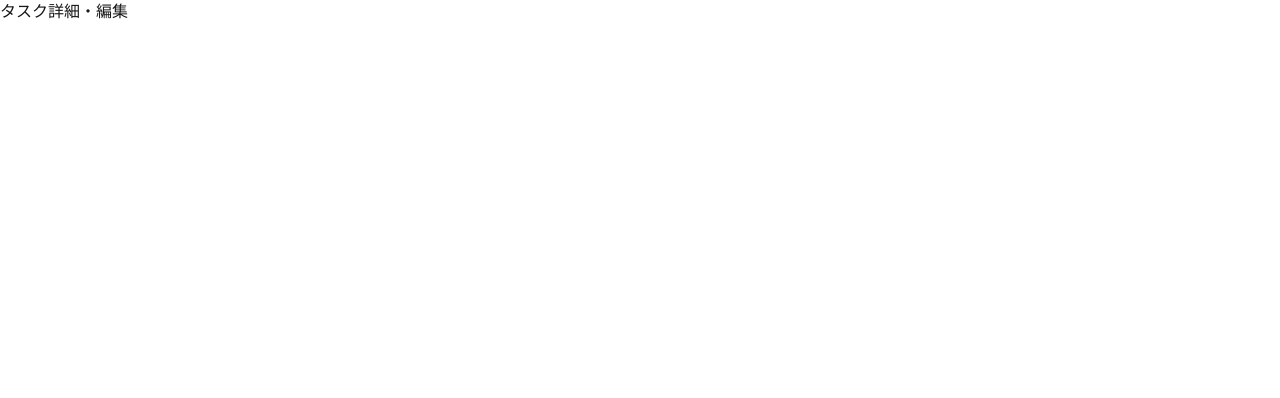
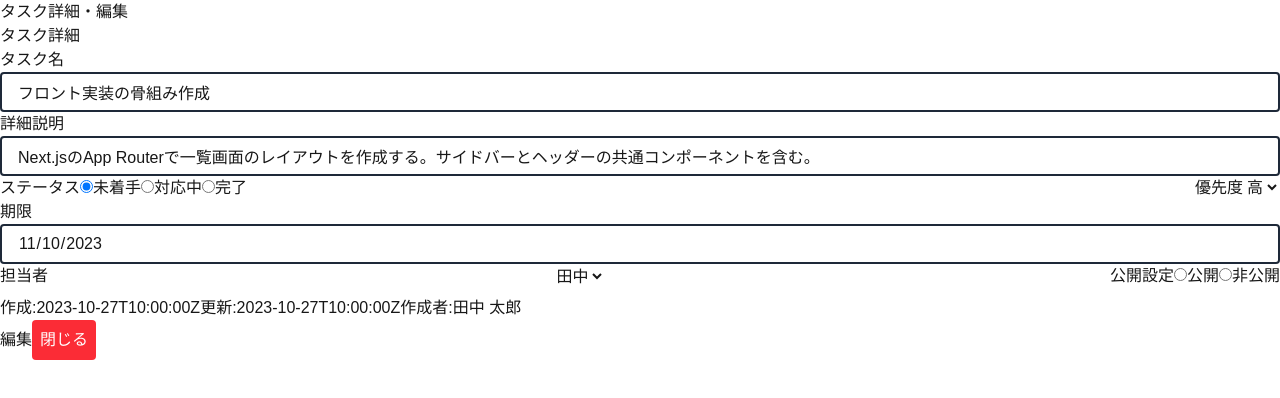
Before and after one commit to ayaito429/todo_system, a Next.js app in the folder frontend/: page /tasks/1 in a window 1280 px wide. Shown: the top 398 px of the page. Built offline with nearby package versions, Linux system fonts and the light colour scheme; no server answers.

Commit message:
編集ページの表示

```diff
--- /dev/null
+++ b/frontend/src/app/tasks/@modal/(.)[id]/TaskDetailModalClient.tsx
@@ -0,0 +1,35 @@
+import NewTaskModal from "@/src/components/NewTaskModal";
+import { Task } from "@/src/types/task";
+import { useRouter } from "next/navigation";
+
+type Props = {
+  task: Task;
+};
+
+export default function TaskDetailModalClient({ task }: Props) {
+  const router = useRouter();
+
+  if (!task) {
+    return (
+      <div className="bg-white p-6 rounded shadow-lg max-w-lg">
+        <p>タスクが見つかりません</p>
+        <button
+          type="button"
+          onClick={() => router.push("/tasks")}
+          className="mt-2 text-blue-600 underline"
+        >
+          一覧に戻る
+        </button>
+      </div>
+    );
+  }
+  return (
+    <div>
+      <NewTaskModal
+        task={task}
+        mode="view"
+        onClose={() => router.push("/tasks")}
+      />
+    </div>
+  );
+}
--- /dev/null
+++ b/frontend/src/app/tasks/[id]/TaskDetailView.tsx
@@ -0,0 +1,60 @@
+"use client";
+import NewTaskModal from "@/src/components/NewTaskModal";
+import { useTaskList } from "@/src/contexts/TaskListContent";
+import { getTasks } from "@/src/lib/api/tasks";
+import { Task } from "@/src/types/task";
+import { notFound, useParams, useRouter } from "next/navigation";
+import { useState, useMemo, useEffect } from "react";
+
+export default function TaskDetailView() {
+  const params = useParams();
+  const router = useRouter();
+  const { tasks } = useTaskList();
+
+  const id = Number(params.id);
+  const [fallbackTasks, setFallbackTasks] = useState<Task[]>([]);
+  const [loading, setLoading] = useState(false);
+
+  const taskFromContext = useMemo(
+    () => tasks.find((t) => t.id === id),
+    [tasks, id]
+  );
+
+  useEffect(() => {
+    if (taskFromContext || tasks.length > 0) return;
+    setLoading(true);
+    getTasks()
+      .then((all) => setFallbackTasks(all))
+      .finally(() => setLoading(false));
+  }, [taskFromContext, tasks.length]);
+
+  const task = taskFromContext ?? fallbackTasks.find((t) => t.id === id);
+
+  if (loading) return <p>読み込み中...</p>;
+
+  if (!task) {
+    return (
+      <div>
+        <p>タスクが見つかりません</p>
+        <button
+          type="button"
+          onClick={() => router.push("/tasks")}
+          className="mt-2 text-blue-600 undeline"
+        >
+          一覧に戻る
+        </button>
+      </div>
+    );
+  }
+
+  return (
+    <div>
+      <h1>タスク詳細・編集</h1>
+      <NewTaskModal
+        task={task}
+        mode="view"
+        onClose={() => router.push("/tasks")}
+      />
+    </div>
+  );
+}
--- a/frontend/src/app/tasks/[id]/page.tsx
+++ b/frontend/src/app/tasks/[id]/page.tsx
@@ -1,12 +1,20 @@
-export default function TaskDetailPage({
+import { notFound } from "next/navigation";
+import TaskDetailView from "./TaskDetailView";
+
+export default async function TaskDetailPage({
   params,
 }: {
   params: Promise<{ id: string }>;
 }) {
+  const { id } = await params;
+  const numericId = Number(id);
+
+  if (Number.isNaN(numericId)) {
+    notFound();
+  }
   return (
     <div>
-      <h1>タスク詳細・編集</h1>
-      {/* TODO: モーダル表示、params.id で取得 */}
+      <TaskDetailView />
     </div>
   );
 }
--- a/frontend/src/app/tasks/layout.tsx
+++ b/frontend/src/app/tasks/layout.tsx
@@ -1,25 +1,9 @@
-"use client";
-import { usePathname, useRouter } from "next/navigation";
+import { TaskListProvider } from "@/src/contexts/TaskListContent";
 
 export default function TasksLayout({
   children,
 }: {
   children: React.ReactNode;
 }) {
-const pathname = usePathname();
-const router = useRouter();
-const isNewOpen = pathname === "/tasks/new"
-
-  return ( <>
-  {!isNewOpen && children}
-  {isNewOpen && (
-    <div onClick={() => router.push("/tasks")}>
-      <div onClick={(e) => e.stopPropagation()}>
-        {children}
-      </div>
-    </div>
-  )}
-  </>
-
-  )
+  return <TaskListProvider>{children}</TaskListProvider>;
 }
--- a/frontend/src/app/tasks/page.tsx
+++ b/frontend/src/app/tasks/page.tsx
@@ -1,42 +1,46 @@
-'use client';
-import {useState} from "react";
-import NewTaskModal from "@/src/components/NewTaskModal";
+"use client";
+
+import { useEffect } from "react";
 import TaskCard from "@/src/components/TaskCard";
 import { getTasks } from "@/src/lib/api/tasks";
-import { mockTasks } from "@/src/mocks/data/tasks";
 import Link from "next/link";
-import { Task } from "@/src/types/task";
+import { useTaskList } from "@/src/contexts/TaskListContent";
 
 export default function TaskListPage() {
-  const [selectedTask, setSelectedTask] = useState<Task | null>(null)
-  // const tasks = await getTasks();
-const tasks = mockTasks
+  const { tasks, setTasks } = useTaskList();
+  const gridLayout =
+    "grid grid-cols-[1fr_120px_100px_120px_120px] gap-4 item-center";
+
+  useEffect(() => {
+    getTasks()
+      .then((data) => {
+        console.log("一覧でーた", data);
+        setTasks(data);
+      })
+      .catch(console.error);
+  }, [setTasks]);
+
+  console.log("tasks一覧", tasks);
   return (
-    <div>
-      <h1>タスク一覧</h1>
-      <Link href={"/tasks/new"}>新規作成</Link>
-      <div className="overflow-hidden rounded-lg border border-border bg-card">
-      <table className="w-full">
-        <thead>
-          <tr className="border-b">
-            <th className="px-4 py-3 text-left text-xs font-medium tracking-wider text-muted-foreground">タスク名</th>
-            <th className="px-4 py-3 text-left text-xs font-medium tracking-wider text-muted-foreground">ステータス</th>
-            <th className="px-4 py-3 text-left text-xs font-medium tracking-wider text-muted-foreground">優先度</th>
-            <th className="px-4 py-3 text-left text-xs font-medium tracking-wider text-muted-foreground">期限</th>
-            <th className="px-4 py-3 text-left text-xs font-medium tracking-wider text-muted-foreground">担当者</th>
-          </tr>
-        </thead>
-        <tbody className="divide-y divide-border">
-          {tasks.map ((task) => (
-            <TaskCard key={task.id} task= {task} onClick={() => setSelectedTask(task)}/>
+    <div className="min-h-screen p-8">
+      <header className="flex justify-between items-center mb-8">
+        <h1 className="text-2xl font-bold tracking-tight">タスク一覧</h1>
+        <Link href={"/tasks/new"}>新規作成</Link>
+      </header>
+      <div className="border rounded-lg">
+        <div className={`${gridLayout} px-4 py-3 text-sm font-medium border-b`}>
+          <div>タスク名</div>
+          <div>ステータス</div>
+          <div>優先度</div>
+          <div>期限</div>
+          <div>担当者</div>
+        </div>
+        <div className="">
+          {tasks.map((task) => (
+            <TaskCard key={task.id} task={task} layout={gridLayout} />
           ))}
-          </tbody>
-        </table>
+        </div>
       </div>
-
-      {selectedTask && (
-        <NewTaskModal task={selectedTask} onClose={() => setSelectedTask(null)}/>
-      )}
     </div>
   );
 }
--- a/frontend/src/components/NewTaskModal.tsx
+++ b/frontend/src/components/NewTaskModal.tsx
@@ -1,28 +1,34 @@
 "use client";
 import { useRouter } from "next/navigation";
-import {useState} from "react";
-import { createTask } from "@/src/lib/api/tasks";
+import { useState } from "react";
+import { createTask, updateTask } from "@/src/lib/api/tasks";
 import { Task, TaskPriority, TaskStatus } from "../types/task";
 
 type Props = {
   task?: Task;
+  mode?: "create" | "view" | "edit";
   onClose?: () => void;
-}
+};
 
-
-export default function NewTaskModal({task, onClose}:Props) {
-  const [title,setTitle] = useState(task?.title || "");
-  const [description,setDescription] = useState(task?.description || "");
-  const [due_date,setDueDate] = useState(task?.due_date || "");
-  const [priority,setPriority] = useState<TaskPriority>(task?.priority || "高");
-  const [user_id,setUserId] = useState(1);
-  const [status,setStatus] = useState<TaskStatus>(task?.status || "未着手");
-  const [ispublic,setPublic] = useState("");
+export default function NewTaskModal({ task, mode, onClose }: Props) {
+  const [title, setTitle] = useState(task?.title || "");
+  const [description, setDescription] = useState(task?.description || "");
+  const [due_date, setDueDate] = useState(task?.due_date || "");
+  const [priority, setPriority] = useState<TaskPriority>(
+    task?.priority || "高"
+  );
+  const [user_id, setUserId] = useState(1);
+  const [status, setStatus] = useState<TaskStatus>(task?.status || "未着手");
+  const [ispublic, setPublic] = useState("");
+  const [currentMode, setCurrentMode] = useState<"create" | "view" | "edit">(
+    mode ?? (task ? "view" : "create")
+  );
   // const [created_by,setCreatedBy] = useState("");
   // const [updated_by,setUpdatedBy] = useState("");
   const router = useRouter();
-
-
+  const isView = currentMode === "view";
+  const isEdit = currentMode === "edit";
+  const isCreate = currentMode === "create";
 
   const handleCreate = async () => {
     try {
@@ -38,35 +44,98 @@ export default function NewTaskModal({task, onClose}:Props) {
       });
 
       router.push("/tasks");
-    }
-    catch (error) {
+    } catch (error) {
       console.error(error);
     }
+  };
+
+  const handleUpdate = async () => {
+    if (!task?.id) return;
+    try {
+      await updateTask(task?.id, {
+        title: title,
+        description: description,
+        status: status,
+        priority: priority,
+        due_date: due_date,
+        user_id: user_id,
+        login_user: 1,
+      });
+      router.push("/tasks");
+    } catch (error) {
+      console.error(error);
     }
+  };
 
   return (
     <div>
-      <h2>新規タスク作成</h2>
+      <h2>
+        {isCreate && "新規タスク作成"}
+        {isView && "タスク詳細"}
+        {isEdit && "タスク編集"}
+      </h2>
       <div className="flex flex-col">
         <label htmlFor="task-title">タスク名</label>
-      <input id="task-title" type="text" className="border-2 border-gray-800 bg-white p-4 rounded" height={44} value={title} onChange={(e) => setTitle(e.target.value)}
+        <input
+          id="task-title"
+          type="text"
+          readOnly={isView}
+          className="border-2 border-gray-800 bg-white p-4 rounded h-10"
+          value={title}
+          onChange={(e) => setTitle(e.target.value)}
         />
         <label htmlFor="task-description">詳細説明</label>
-      <input id="task-description" type="text" className="border-2 border-gray-800 bg-white p-4 rounded" height={44} value={description} onChange={(e) => setDescription(e.target.value)}/>
+        <input
+          id="task-description"
+          type="text"
+          readOnly={isView}
+          className="border-2 border-gray-800 bg-white p-4 rounded h-10"
+          value={description}
+          onChange={(e) => setDescription(e.target.value)}
+        />
       </div>
-      <div className="flex justify-between" >
+      <div className="flex justify-between">
         <div>
           <label htmlFor="status">ステータス</label>
-      <input type="radio" name="status-todo" id="status-todo" value="未着手" checked={status === "未着手"} onChange={(e) => setStatus(e.target.value as TaskStatus)}/>
+          <input
+            type="radio"
+            name="status-todo"
+            id="status-todo"
+            readOnly={isView}
+            value="未着手"
+            checked={status === "未着手"}
+            onChange={(e) => setStatus(e.target.value as TaskStatus)}
+          />
           <label htmlFor="status-todo">未着手</label>
-      <input type="radio" name="status-todo" id="status-doing" value="対応中" checked={status === "対応中"} onChange={(e) => setStatus(e.target.value as TaskStatus)}/>
+          <input
+            type="radio"
+            name="status-todo"
+            id="status-doing"
+            readOnly={isView}
+            value="対応中"
+            checked={status === "対応中"}
+            onChange={(e) => setStatus(e.target.value as TaskStatus)}
+          />
           <label htmlFor="status-doing">対応中</label>
-      <input type="radio" name="status-todo" id="status-done" value="完了" checked={status === "完了"} onChange={(e) => setStatus(e.target.value as TaskStatus)}/>
+          <input
+            type="radio"
+            name="status-todo"
+            id="status-done"
+            readOnly={isView}
+            value="完了"
+            checked={status === "完了"}
+            onChange={(e) => setStatus(e.target.value as TaskStatus)}
+          />
           <label htmlFor="status-done">完了</label>
         </div>
         <div>
           <label htmlFor="task-priority">優先度</label>
-      <select id="task-priority" value={priority} onChange={(e) => setPriority(e.target.value as TaskPriority)}>
+          <select
+            id="task-priority"
+            value={priority}
+            disabled={isView}
+            onChange={(e) => setPriority(e.target.value as TaskPriority)}
+          >
             <option value="高">高</option>
             <option value="中">中</option>
             <option value="低">低</option>
@@ -75,20 +144,49 @@ export default function NewTaskModal({task, onClose}:Props) {
       </div>
       <div className="flex flex-col">
         <label htmlFor="task-due-date">期限</label>
-      <input id="task-due-date" type="date" className="border-2 border-gray-800 bg-white p-4 rounded" height={44} value={due_date} onChange={(e) => setDueDate(e.target.value)}/>
+        <input
+          id="task-due-date"
+          type="date"
+          readOnly={isView}
+          className="border-2 border-gray-800 bg-white p-4 rounded h-10"
+          value={due_date}
+          onChange={(e) => setDueDate(e.target.value)}
+        />
       </div>
       <div className="flex justify-between space-y-2">
         <label htmlFor="task-user-id">担当者</label>
-      <select name="" id="task-user-id" value={user_id} onChange={(e) => setUserId(Number(e.target.value))}>
+        <select
+          name=""
+          id="task-user-id"
+          value={user_id}
+          disabled={isView}
+          onChange={(e) => setUserId(Number(e.target.value))}
+        >
           <option value="1">田中</option>
           <option value="2">佐藤</option>
           <option value="3">山田</option>
         </select>
         <div>
           <label htmlFor="task-ispublic">公開設定</label>
-      <input type="radio" name="公開設定" id="task-ispublic-public" value="public" checked={ispublic === "public"} onChange={(e) => setPublic(e.target.value)}/>
+          <input
+            type="radio"
+            name="公開設定"
+            id="task-ispublic-public"
+            readOnly={isView}
+            value="public"
+            checked={ispublic === "public"}
+            onChange={(e) => setPublic(e.target.value)}
+          />
           <label htmlFor="task-ispublic-public">公開</label>
-      <input type="radio" name="公開設定" id="task-ispublic-private" value="private" checked={ispublic === "private"} onChange={(e) => setPublic(e.target.value)}/>
+          <input
+            type="radio"
+            name="公開設定"
+            id="task-ispublic-private"
+            readOnly={isView}
+            value="private"
+            checked={ispublic === "private"}
+            onChange={(e) => setPublic(e.target.value)}
+          />
           <label htmlFor="task-ispublic-private">非公開</label>
         </div>
       </div>
@@ -97,9 +195,36 @@ export default function NewTaskModal({task, onClose}:Props) {
         <span>更新:{task?.updated_at}</span>
         <span>作成者:{task?.created_by}</span>
       </div>
-      <button type="button" onClick={handleCreate}>作成</button>
-      <button type="button" onClick={onClose || (() => router.push("/tasks"))
-      }>閉じる</button>
+      {isCreate && (
+        <button
+          type="button"
+          onClick={handleCreate}
+          className="bg-blue-500 text-white p-2 rounded h-10"
+        >
+          作成
+        </button>
+      )}
+      {isView && (
+        <button type="button" onClick={() => setCurrentMode("edit")}>
+          編集
+        </button>
+      )}
+      {isEdit && (
+        <button
+          type="button"
+          onClick={handleUpdate}
+          className="bg-red-500 text-white p-2 rounded h-10"
+        >
+          保存
+        </button>
+      )}
+      <button
+        type="button"
+        onClick={onClose || (() => router.push("/tasks"))}
+        className="bg-red-500 text-white p-2 rounded h-10"
+      >
+        閉じる
+      </button>
     </div>
   );
 }
--- a/frontend/src/components/StatusBadge.tsx
+++ b/frontend/src/components/StatusBadge.tsx
@@ -12,7 +12,7 @@ export default function StatusBadge({ status }: Props) {
   };
   return (
     <span className="px-2.5 py-0.75 border-2 border-[#333] rounded-md font-bold text-[11px] bg-white">
-      {labels[status]}
+      {/* {labels[status]} */}
     </span>
   );
 }
--- /dev/null
+++ b/frontend/src/contexts/TaskListContent.tsx
@@ -0,0 +1,25 @@
+"use client";
+import { createContext, useContext, useState, ReactNode } from "react";
+import { Task } from "../types/task";
+
+type TaskListContextType = {
+  tasks: Task[];
+  setTasks: (tasks: Task[]) => void;
+};
+
+const TaskListContext = createContext<TaskListContextType | null>(null);
+
+export function useTaskList() {
+  const ctx = useContext(TaskListContext);
+  if (!ctx) throw new Error("useContextが使用できませんでした");
+  return ctx;
+}
+
+export function TaskListProvider({ children }: { children: ReactNode }) {
+  const [tasks, setTasks] = useState<Task[]>([]);
+  return (
+    <TaskListContext.Provider value={{ tasks, setTasks }}>
+      {children}
+    </TaskListContext.Provider>
+  );
+}
```
Also changed, not shown: frontend/src/components/TaskCard.tsx (+18 -12 lines), frontend/src/lib/api/tasks.ts (+19 -20 lines). Lines whose indentation alone changed are shown as unchanged.
